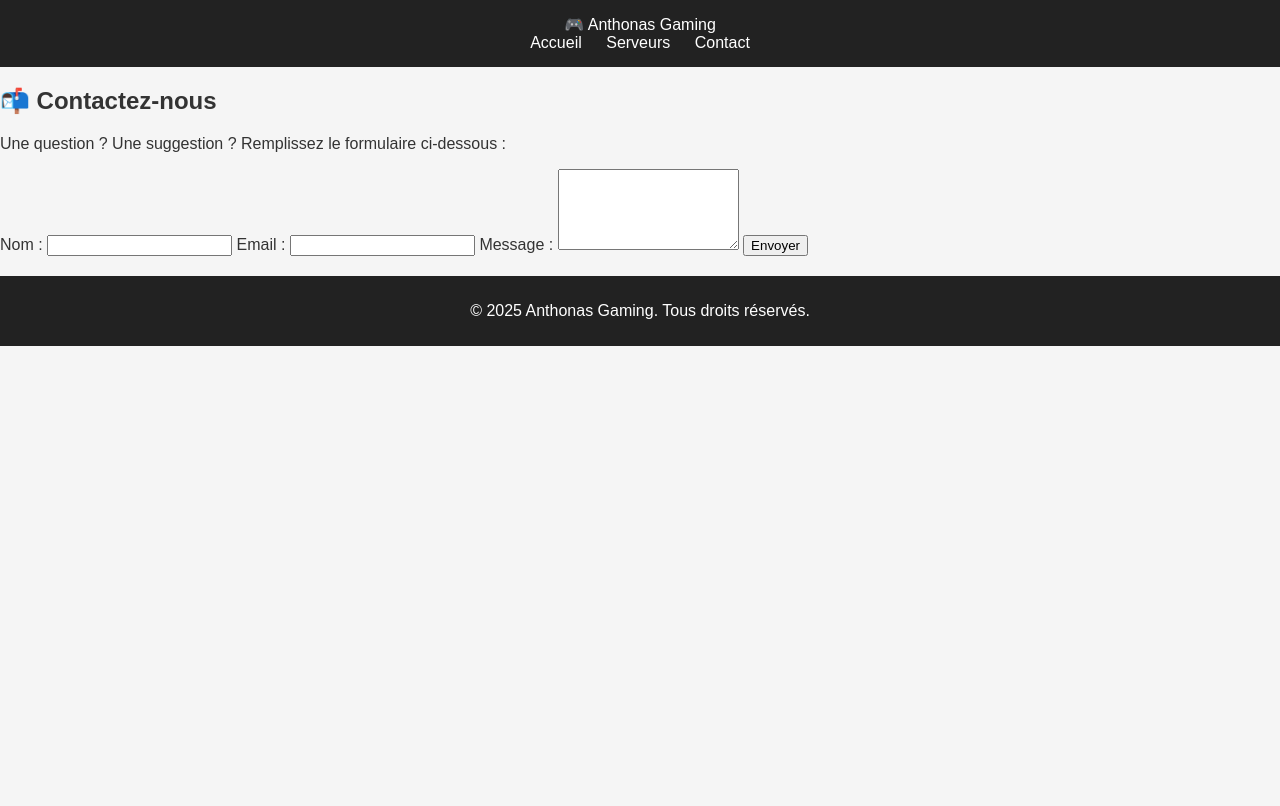
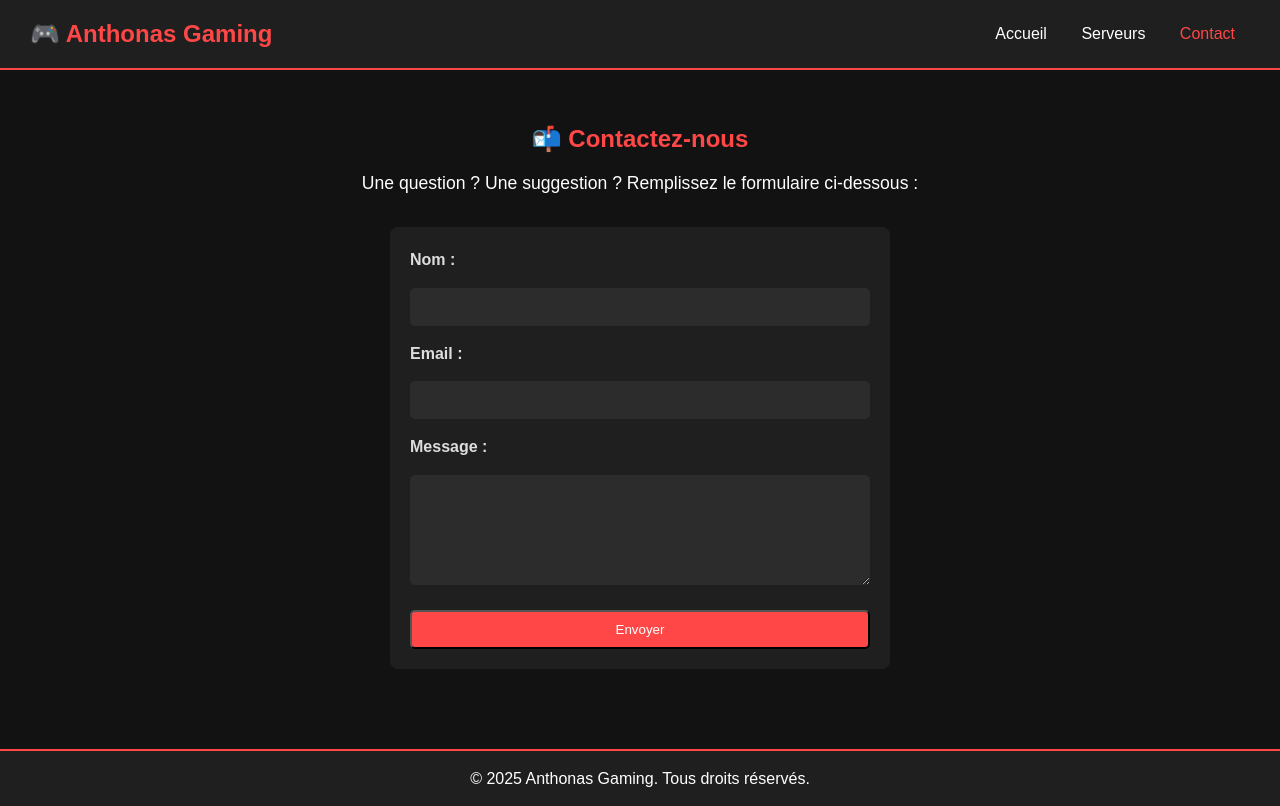
Before and after one commit to ZeroSix12345/anthonas.ca, a plain HTML site: page contact.html in a window 1280 px wide. Drawn offline with Linux system fonts and the light colour scheme; files that its build step writes are made by us from their sources.

Commit message:
Add files via upload

```diff
--- a/contact.html
+++ b/contact.html
@@ -4,7 +4,7 @@
     <meta charset="UTF-8">
     <meta name="viewport" content="width=device-width, initial-scale=1.0">
     <title>Contact - Anthonas Gaming</title>
-    <link rel="stylesheet" href="assets/style.css">
+    <link rel="stylesheet" href="style.css">
 </head>
 <body>
 <header>
--- a/style.css
+++ b/style.css
@@ -1,34 +1,63 @@
-body {
-    font-family: Arial, sans-serif;
-    margin: 0;
-    padding: 0;
-    background: #f5f5f5;
-    color: #333;
-}
+/* RESET */
+* { margin: 0; padding: 0; box-sizing: border-box; }
+body { font-family: 'Arial', sans-serif; background: #121212; color: #fff; line-height: 1.6; }
+a { color: inherit; text-decoration: none; }
 
-header {
-    background: #222;
-    color: #fff;
-    padding: 15px;
-    text-align: center;
-}
+/* HEADER */
+header { display: flex; justify-content: space-between; align-items: center; padding: 15px 30px; background: #1f1f1f; border-bottom: 2px solid #ff4747; }
+.logo { font-size: 1.5rem; font-weight: bold; color: #ff4747; }
+nav a { margin: 0 15px; transition: color 0.3s; }
+nav a:hover, nav a.active { color: #ff4747; }
 
-nav a {
-    color: #fff;
-    margin: 0 10px;
-    text-decoration: none;
-}
+/* HERO */
+.hero { text-align: center; padding: 100px 20px; background: url('assets/images/hero-bg.jpg') center/cover no-repeat; }
+.hero h1 { font-size: 2.5rem; margin-bottom: 15px; }
+.hero p { font-size: 1.2rem; margin-bottom: 20px; }
+.btn { display: inline-block; padding: 10px 20px; background: #ff4747; color: #fff; border-radius: 5px; transition: background 0.3s; }
+.btn:hover { background: #e63e3e; }
 
-main {
-    padding: 20px;
-    max-width: 800px;
-    margin: auto;
-}
+/* NEWS */
+.news { padding: 50px 20px; text-align: center; }
+.news h2 { margin-bottom: 30px; color: #ff4747; }
+.news-cards { display: flex; gap: 20px; justify-content: center; flex-wrap: wrap; }
+.card { background: #1f1f1f; padding: 15px; border-radius: 8px; width: 300px; text-align: left; transition: transform 0.3s; }
+.card img { width: 100%; border-radius: 8px; margin-bottom: 10px; }
+.card:hover { transform: scale(1.05); }
 
-footer {
-    background: #222;
-    color: #fff;
-    text-align: center;
-    padding: 10px;
-    margin-top: 20px;
-}
+/* GALLERY */
+.gallery { padding: 50px 20px; text-align: center; }
+.gallery h2 { color: #ff4747; margin-bottom: 20px; }
+.gallery-grid { display: grid; grid-template-columns: repeat(auto-fit, minmax(200px, 1fr)); gap: 15px; }
+.gallery-grid img { width: 100%; border-radius: 8px; transition: transform 0.3s; }
+.gallery-grid img:hover { transform: scale(1.05); }
+
+/* CONTACT */
+.contact-section { text-align: center; padding: 50px 20px; }
+.contact-section h1 { color: #ff4747; margin-bottom: 10px; }
+.contact-section p { margin-bottom: 30px; font-size: 1.1rem; }
+.contact-form { max-width: 500px; margin: auto; display: flex; flex-direction: column; gap: 15px; background: #1f1f1f; padding: 20px; border-radius: 8px; }
+.contact-form label { text-align: left; font-weight: bold; color: #ddd; }
+.contact-form input, .contact-form textarea { padding: 10px; border: none; border-radius: 5px; background: #2c2c2c; color: #fff; font-size: 1rem; }
+.contact-form button { margin-top: 10px; cursor: pointer; }
+
+/* SERVERS PAGE */
+.servers-section { text-align: center; padding: 50px 20px; }
+.servers-section h1 { color: #ff4747; margin-bottom: 10px; }
+.servers-section p { margin-bottom: 30px; font-size: 1.1rem; }
+.server-cards { display: flex; flex-wrap: wrap; justify-content: center; gap: 20px; }
+.server-card { background: #1f1f1f; width: 300px; border-radius: 10px; overflow: hidden; text-align: center; padding-bottom: 20px; transition: transform 0.3s; }
+.server-card img { width: 100%; height: 180px; object-fit: cover; }
+.server-card h2 { margin: 15px 0 5px; color: #ff4747; }
+.server-card p { margin: 5px 0; }
+.server-card .btn { margin-top: 10px; display: inline-block; }
+.server-card:hover { transform: scale(1.05); }
+
+/* SERVER INFO PAGES */
+.server-info { max-width: 700px; margin: 50px auto; background: #1f1f1f; padding: 30px; border-radius: 8px; }
+.server-info h1 { color: #ff4747; margin-bottom: 15px; text-align: center; }
+.server-info p { text-align: center; margin-bottom: 10px; }
+.server-info h2 { color: #ff4747; margin-top: 20px; }
+.server-info ul { margin: 10px 0 20px 20px; list-style: square; }
+
+/* FOOTER */
+footer { text-align: center; padding: 15px; background: #1f1f1f; margin-top: 30px; border-top: 2px solid #ff4747; }
```
Also changed, not shown: ark.html (+1 -1 lines), gmod.html (+1 -1 lines), minecraft.html (+1 -1 lines), serveurs.html (+1 -1 lines), index.html (line endings or trailing spaces).
